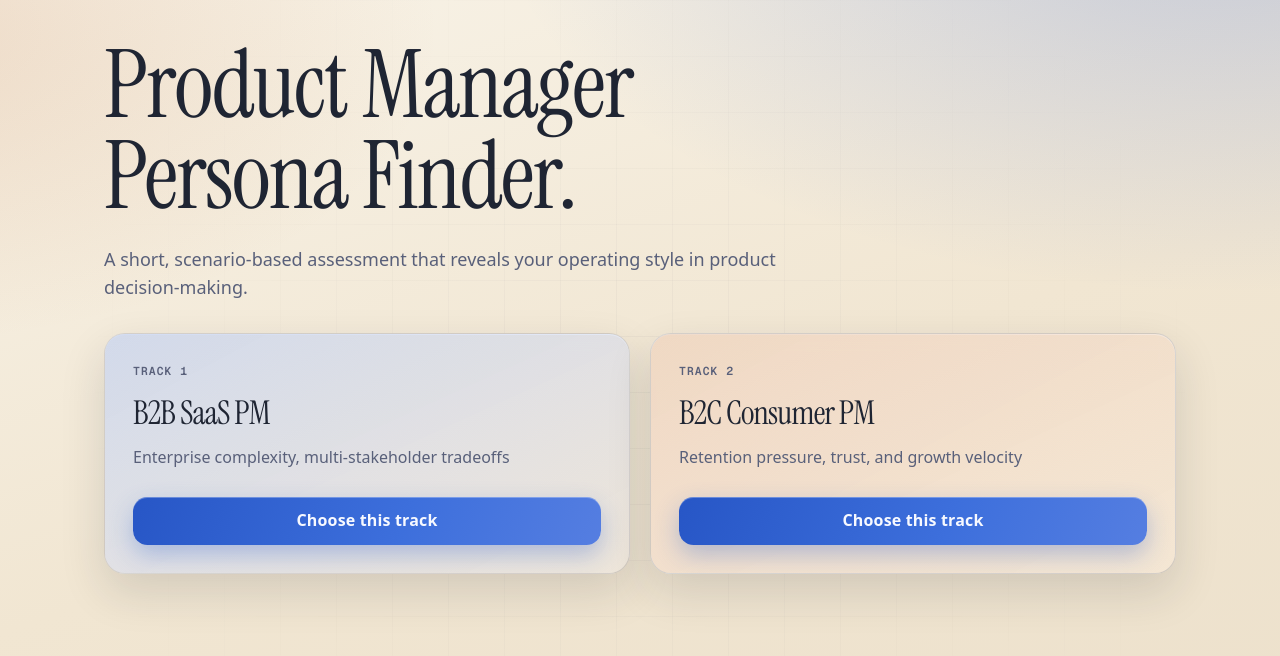
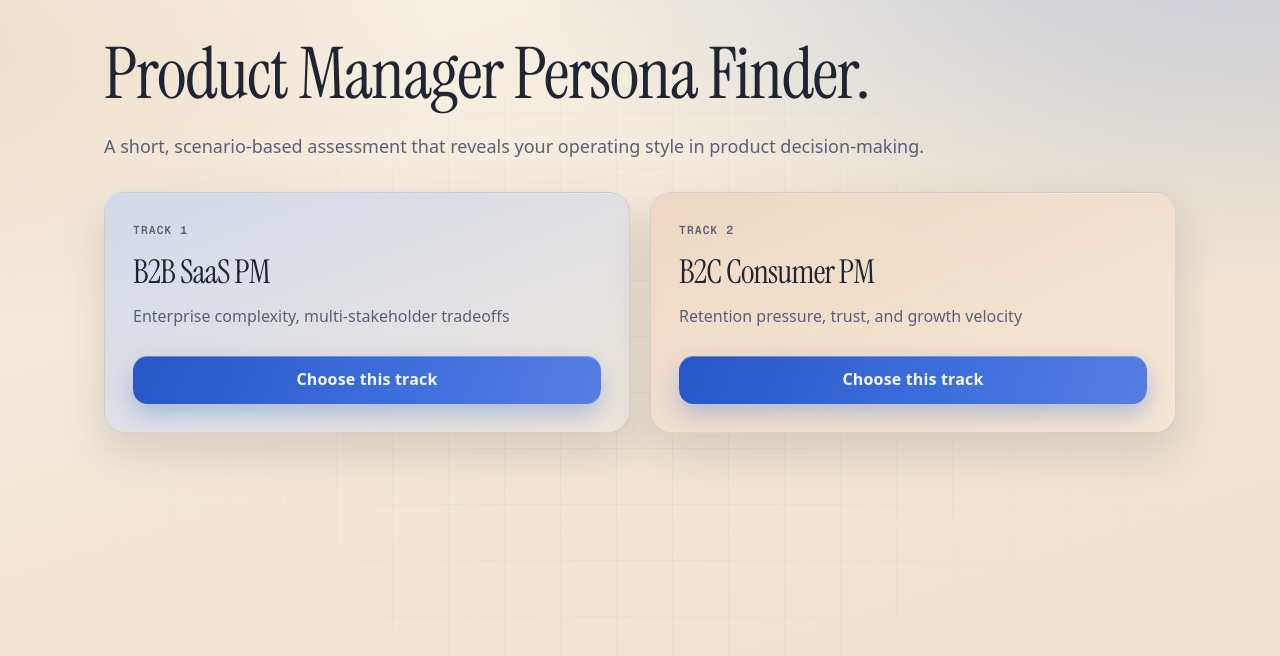
Before and after one commit to nitinm21/pm_archetype_finder, a Next.js app: page / in a window 1280 px wide. Shown: the top 656 px of the page. Built offline with nearby package versions, Linux system fonts and the light colour scheme.

Commit message:
changes to homepage

```diff
--- a/app/page.tsx
+++ b/app/page.tsx
@@ -65,10 +65,10 @@ export default function HomePage() {
         transition={transitions.transition}
       >
         <header className="space-y-6">
-          <h1 className="display-heading max-w-4xl text-[3rem] text-textPrimary sm:text-[4.5rem] lg:text-[5.9rem]">
+          <h1 className="display-heading text-[3rem] text-textPrimary sm:text-[4.1rem] lg:text-[4.45rem] xl:whitespace-nowrap">
             Product Manager Persona Finder.
           </h1>
-          <p className="max-w-2xl text-base text-textSecondary sm:text-lg">
+          <p className="max-w-2xl text-base text-textSecondary sm:text-lg xl:max-w-none xl:whitespace-nowrap">
             A short, scenario-based assessment that reveals your operating style in product decision-making.
           </p>
         </header>
```
